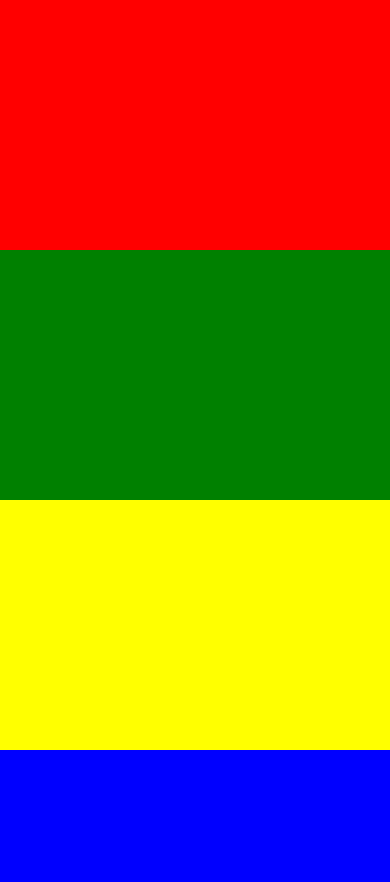
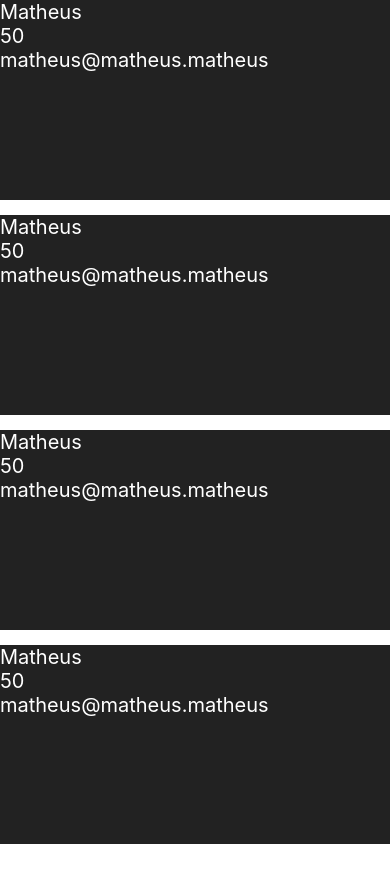
Before and after one commit to Guilherme-Castello-Clear/learningMore, a React Native app: screen / in a window 390 px wide. Shown: the top 882 px of the page. After the commit the page ends 844 px from the top, so only its background shows below. Built offline with nearby package versions, Linux system fonts and the light colour scheme.

Commit message:
Feat: Using FlatList

```diff
--- a/App.js
+++ b/App.js
@@ -1,17 +1,28 @@
 import React, { Component } from 'react'
-import { View, Text, StyleSheet, Image, TouchableOpacity, ScrollView } from 'react-native'
+import { View, Text, StyleSheet, Image, TouchableOpacity, ScrollView, FlatList } from 'react-native'
 
 class App extends Component {
+
+  constructor(props){
+    super(props)
+    this.state = {
+      feed:[
+        {id: '1', nome: 'Matheus', idade: 50, email: 'matheus@matheus.matheus'},
+        {id: '2', nome: 'Matheus', idade: 50, email: 'matheus@matheus.matheus'},
+        {id: '3', nome: 'Matheus', idade: 50, email: 'matheus@matheus.matheus'},
+        {id: '4', nome: 'Matheus', idade: 50, email: 'matheus@matheus.matheus'}
+
+      ]
+    }
+  }
 
   render(){
     return(
       <View style={styles.container}>
-        <ScrollView>
-          <View style={styles.box1}></View>
-          <View style={styles.box2}></View>
-          <View style={styles.box3}></View>
-          <View style={styles.box4}></View>
-        </ScrollView>
+        <FlatList
+          data={this.state.feed}
+          keyExtractor={(item) => item.id}
+          renderItem={ ({item}) => <NameList data={item}/>}/>
       </View>
     );
   }
@@ -19,23 +30,34 @@
 
 const styles = StyleSheet.create({
   container:{
+    flex: 1
   },
-  box1:{
-    backgroundColor: 'red',
-    height: 250,
+  txtpessoa:{
+
   },
-  box2:{
-    backgroundColor: 'green',
-    height: 250,
+  areapessoa:{
+    backgroundColor: '#222',
+    height: 200,
+    marginBottom: 15
   },
-  box3:{
-    backgroundColor: 'yellow',
-    height: 250,
-  },
-  box4:{
-    backgroundColor: 'blue',
-    height: 250,
+  txtpessoa:{
+    color: '#FFF',
+    fontSize: 20
   }
+
 })
 
-export default App
+export default App;
+
+class NameList extends Component{
+  render(){
+    return(
+      <View style={styles.areapessoa}>
+        <Text style={styles.txtpessoa}>{this.props.data.nome}</Text>
+        <Text style={styles.txtpessoa}>{this.props.data.idade}</Text>
+        <Text style={styles.txtpessoa}>{this.props.data.email}</Text>
+
+      </View>
+    )
+  }
+}
```
